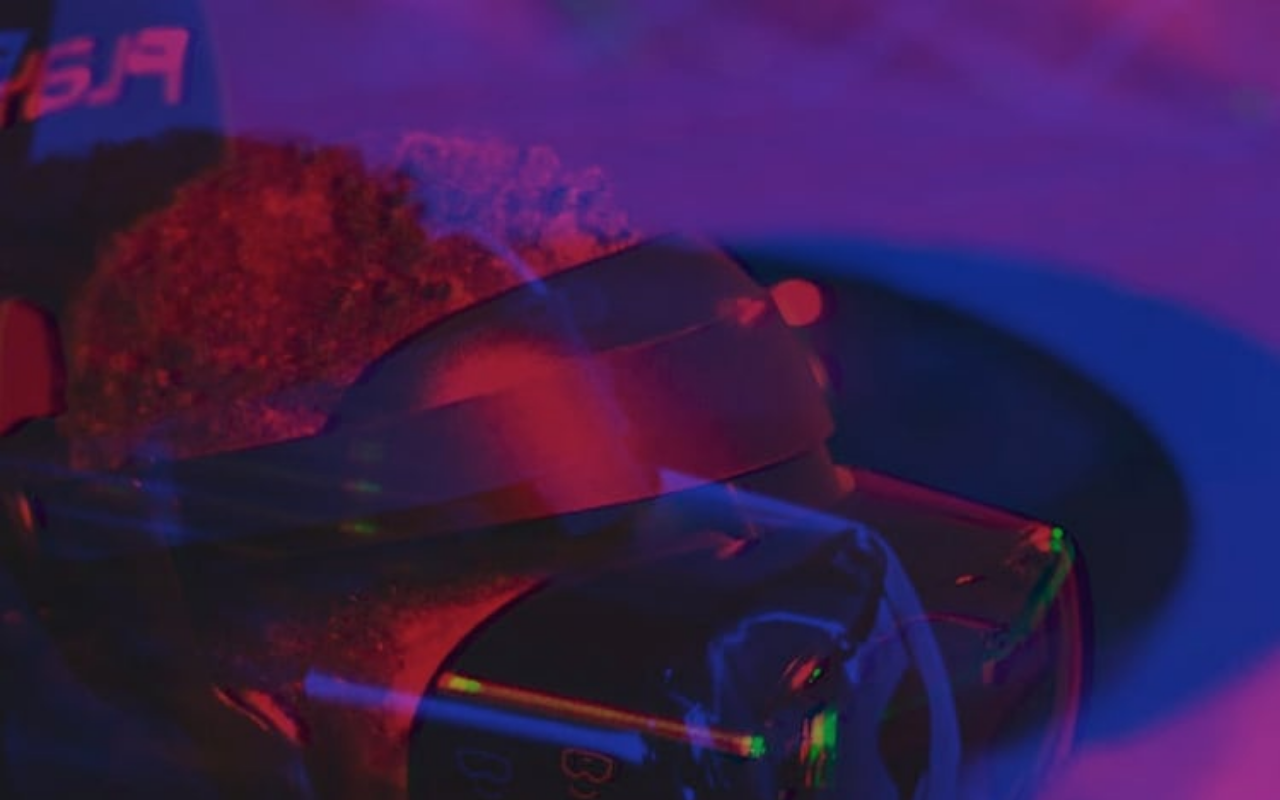
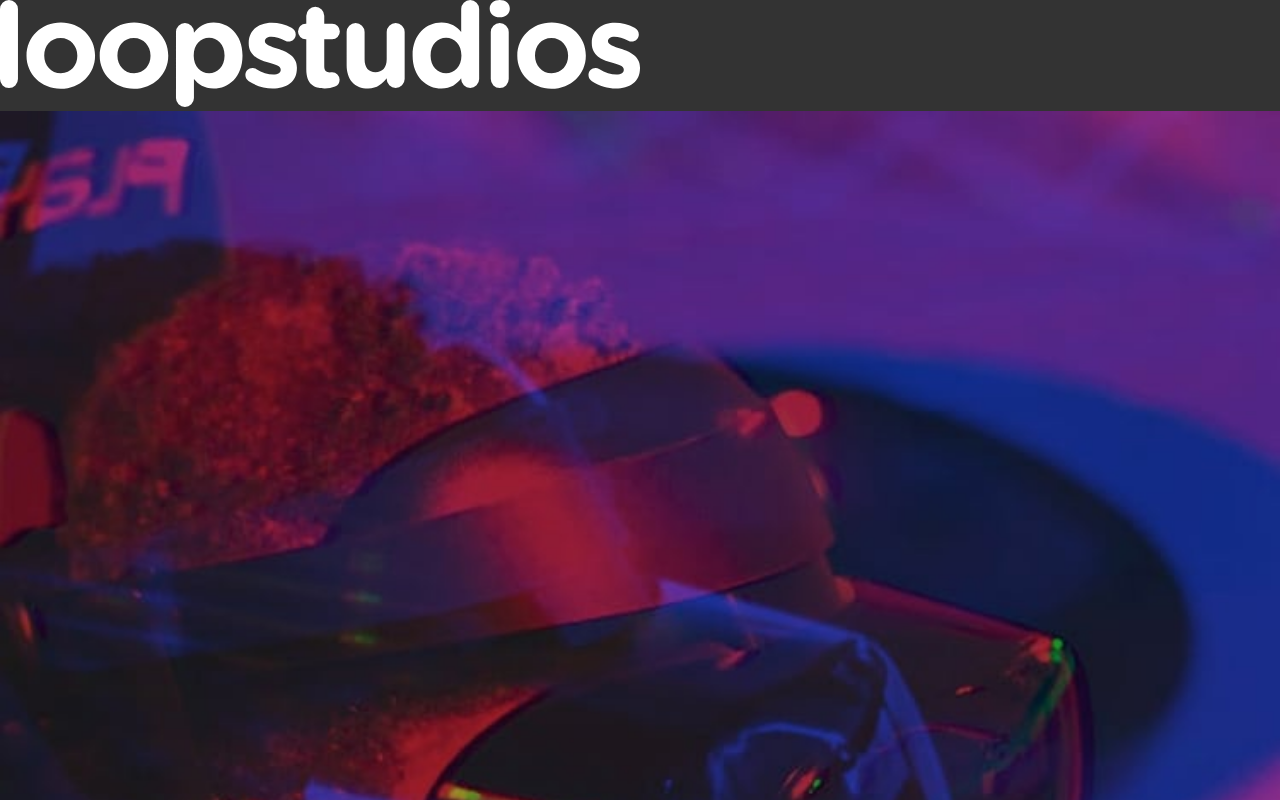
Before and after one commit to Tadteck/Loop_Studio, a React (Vite) app: page / in a window 1280 px wide. Shown: the top 800 px of the page. Built offline with nearby package versions, Linux system fonts and the light colour scheme.

Commit message:
updated ui

```diff
--- a/index.html
+++ b/index.html
@@ -11,7 +11,7 @@
     />
 
     <meta name="viewport" content="width=device-width, initial-scale=1.0" />
-    <title>Vite + React</title>
+    <title>LoopStudios</title>
   </head>
   <body>
     <div id="root"></div>
--- a/src/App.jsx
+++ b/src/App.jsx
@@ -10,6 +10,7 @@ import pocket from "./components/images/mobile/image-pocket-borealis.jpg";
 import curosity from "./components/images/mobile/image-curiosity.jpg";
 import fisheye from "./components/images/mobile/image-fisheye.jpg";
 import { Button } from "@mui/base";
+import NavBar from "./pages/NavBar";
 
 function App() {
   return (
@@ -17,6 +18,7 @@ function App() {
       <div>
         <Stack>
           <Grid>
+            <NavBar />
             <img
               src={hero}
               alt="hero"
--- a/src/pages/NavBar.jsx
+++ b/src/pages/NavBar.jsx
@@ -1,13 +1,8 @@
-import { Stack } from "@mui/material";
 import logo from "../components/images/logo.svg";
-import React from "react";
-
 const NavBar = () => {
   return (
-    <div>
-      <Stack>
-        <img src={logo} alt="logo" />
-      </Stack>
+    <div style={{ background: "#333"}}>
+      <img src={logo} alt="logo" style={{ width:" 50%", height: "50%" }} />
     </div>
   );
 };
```
Also changed, not shown: src/pages/Logo.jsx (added, +13 -0 lines).
